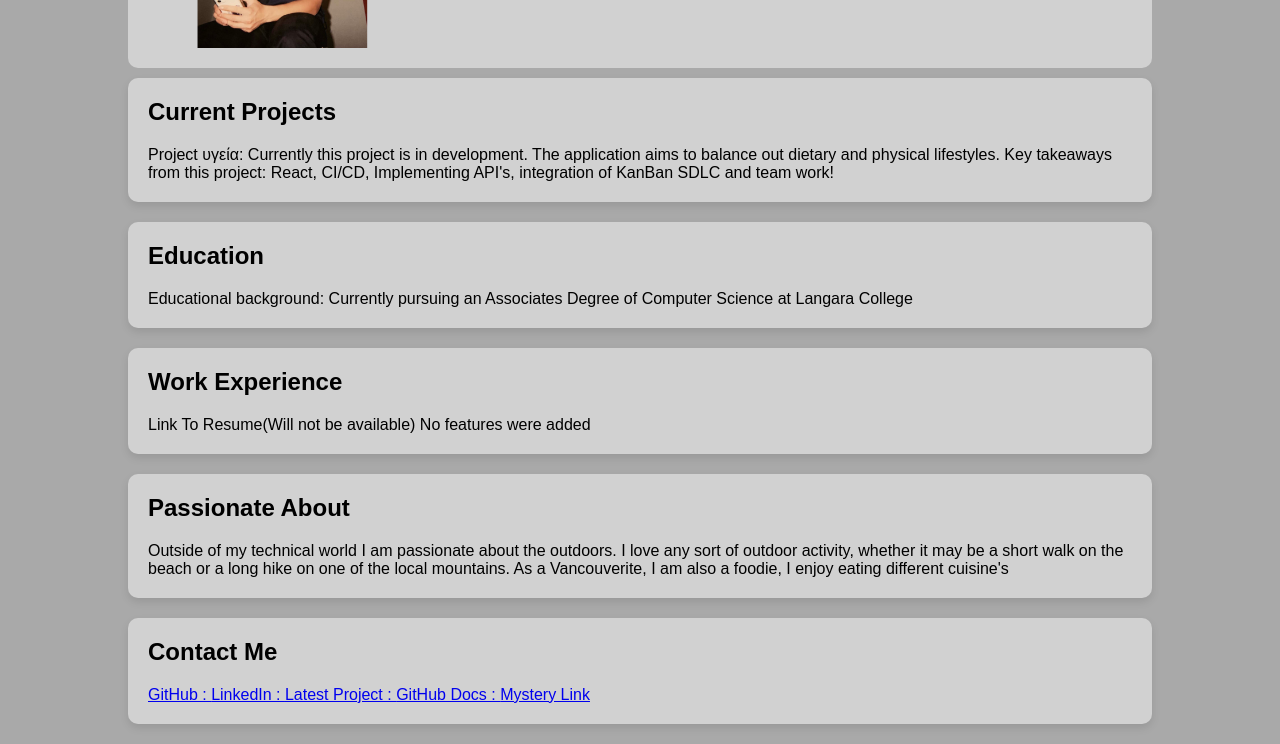
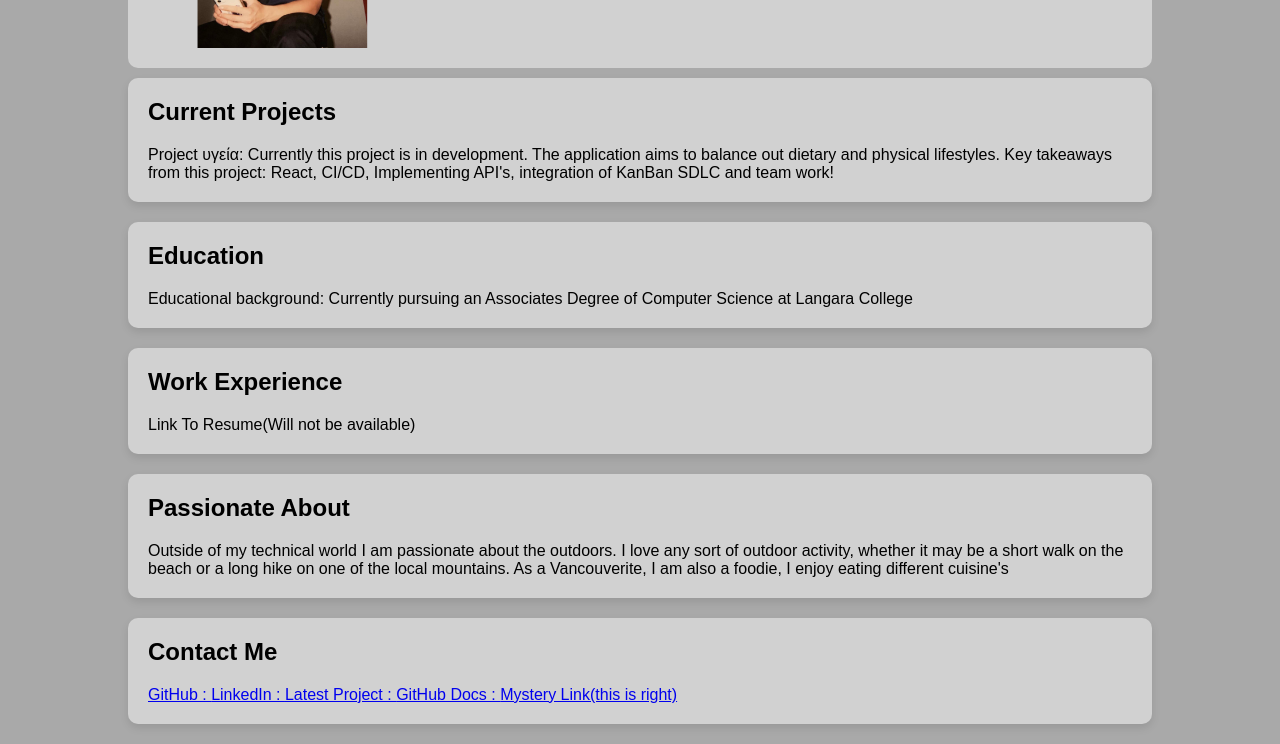
Before and after one commit to baltazar-j/portfolio, a plain HTML site: page index.html in a window 1280 px wide. Shown: the part 225-969 px from the top of the page. Drawn offline with Linux system fonts and the light colour scheme.

Commit message:
Fixed #4 Contact link: Didnt really fix it

```diff
--- a/index.html
+++ b/index.html
@@ -53,7 +53,7 @@
         <div class="card" id="experience">
             <div class="card-right">
                 <h2>Work Experience</h2>
-                <p>Link To Resume(Will not be available) No features were added</p>
+                <p>Link To Resume(Will not be available)</p>
             </div>
         </div>
 
@@ -73,7 +73,7 @@
                 <a href="https://www.linkedin.com/in/john-baltazar-4a3a0b275/">LinkedIn : </a>
                 <a href="https://github.com/users/RainZhao01/projects/1/views/1">Latest Project : </a>
                 <a href="https://docs.github.com/en">GitHub Docs : </a>
-                <a href="https://www.youtube.com/watch?v=dQw4w9WgXcQ">Mystery Link </a>
+                <a href="https://www.youtube.com/watch?v=dQw4w9WgXcQ">Mystery Link(this is right)</a>
             </div>
         </div>
     </main>
```
